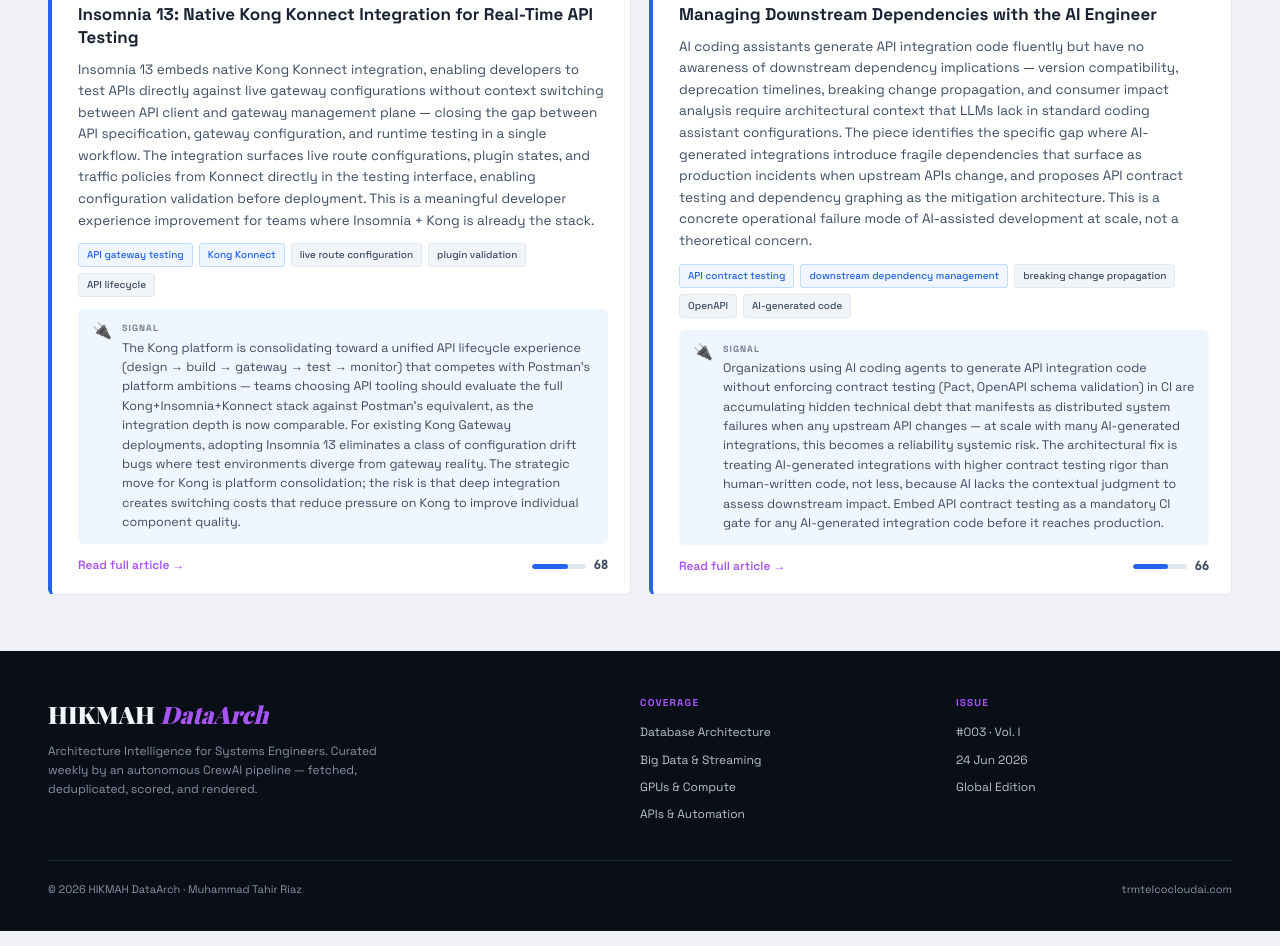
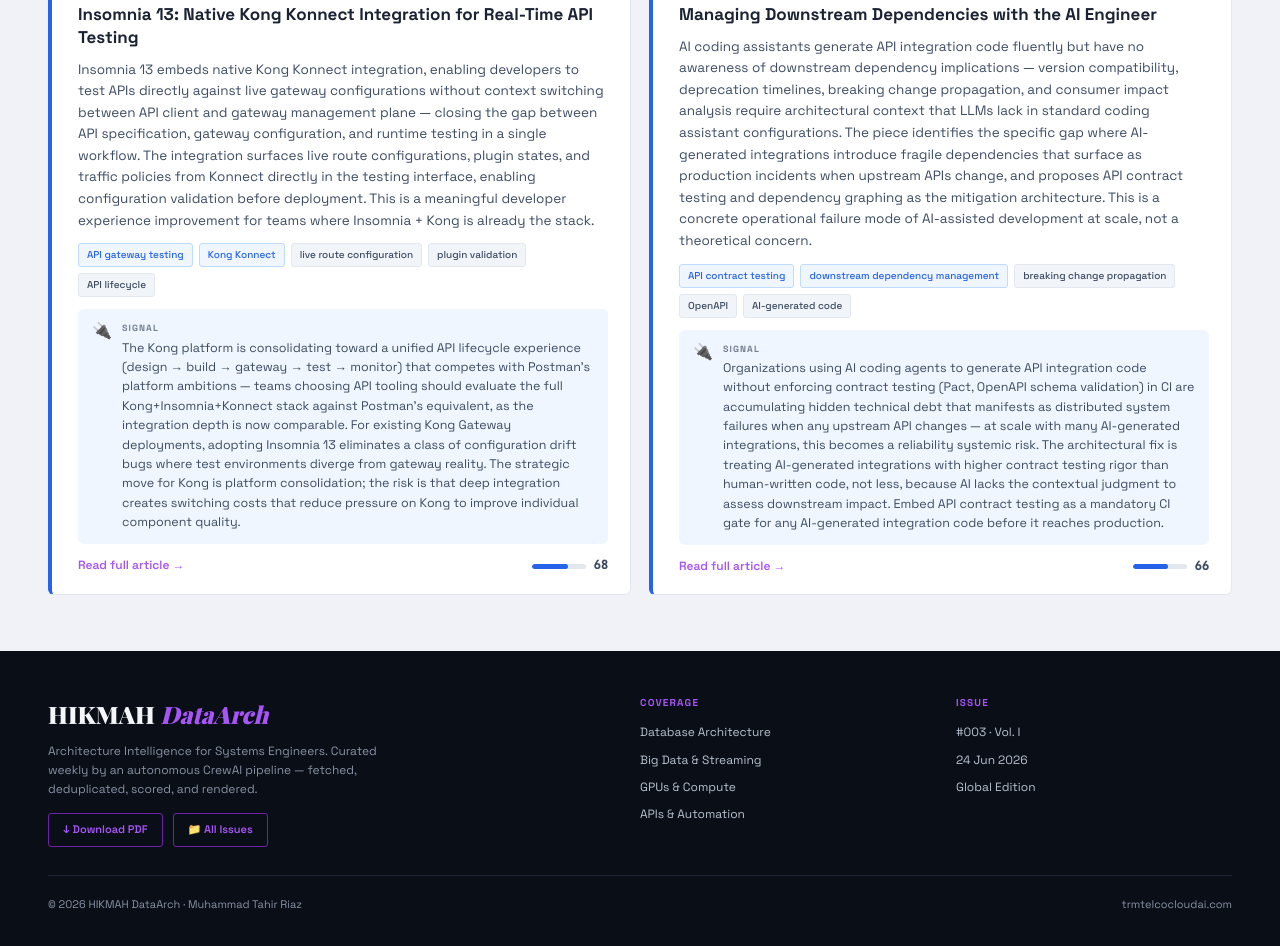
Before and after one commit to triaz-malik/Agentic-AI-Automation, a plain HTML site: page CrewAI/dataarch/issues/issue-003.html in a window 1280 px wide. Shown: the part 8762-9708 px from the top of the page. Drawn offline with nearby package versions, Linux system fonts and the light colour scheme; a web font is replaced by a local one.

Commit message:
CrewAI/dataarch: Issue #003 - 24 Jun 2026

```diff
--- a/CrewAI/dataarch/issues/issue-003.html
+++ b/CrewAI/dataarch/issues/issue-003.html
@@ -1090,6 +1090,8 @@ a{color:inherit;text-decoration:none;}
     <div>
       <div class="footer-brand">HIKMAH <span class="wm-accent">DataArch</span></div>
       <div class="footer-tag">Architecture Intelligence for Systems Engineers. Curated weekly by an autonomous CrewAI pipeline — fetched, deduplicated, scored, and rendered.</div>
+      <div class="hosted-links">
+<a href="https://triaz-malik.github.io/Agentic-AI-Automation/CrewAI/dataarch/issues/issue-003.pdf">↓ Download PDF</a><a href="https://triaz-malik.github.io/Agentic-AI-Automation/CrewAI/dataarch/index.html">📁 All Issues</a>      </div>
     </div>
     <div class="footer-col">
       <h4>Coverage</h4>
```
Also changed, not shown: CrewAI/dataarch/issues/issue-003-mobile.html (+2 -0 lines).
